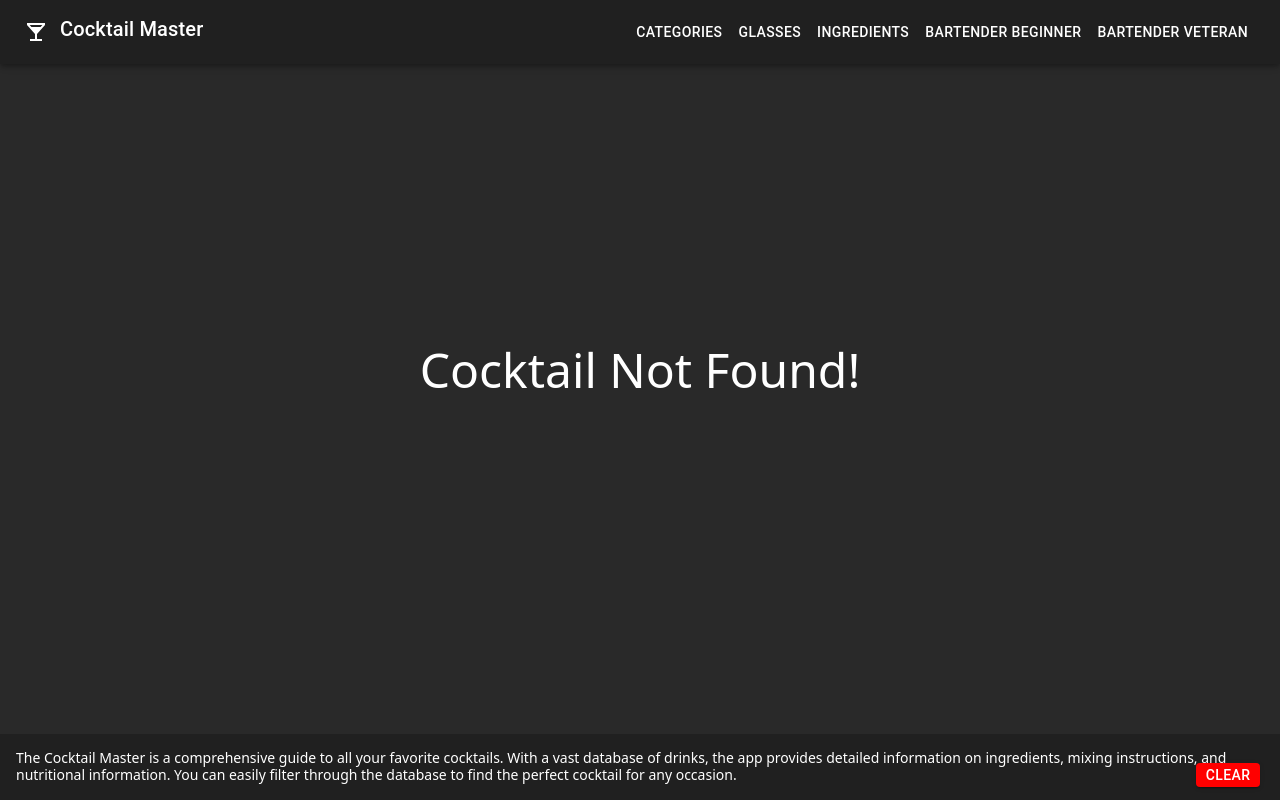
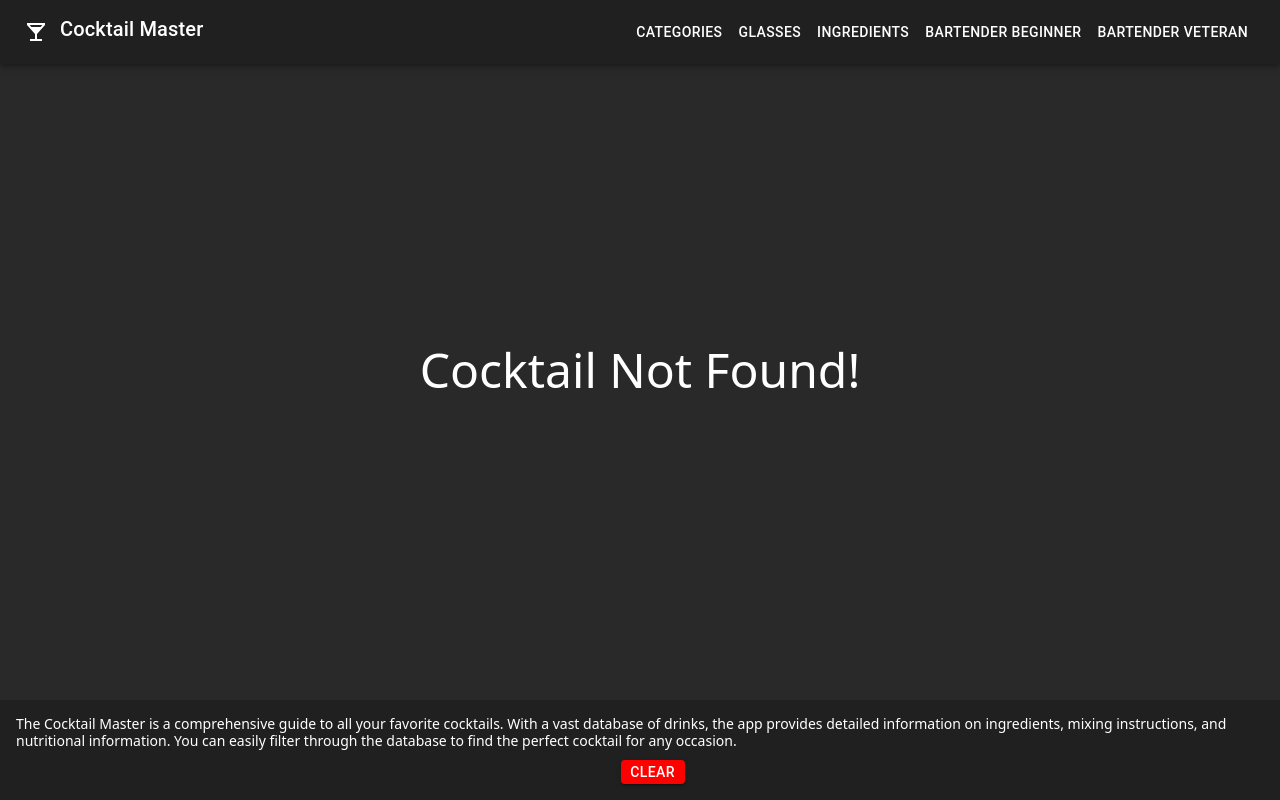
Before and after one commit to jahac00/Praksa_Lilly021-main-master-master-master-master-master, a React (Create React App) app: page /cocktail-not-found in a window 1280 px wide. Built offline with nearby package versions, Linux system fonts and the light colour scheme.

Commit message:
Update: More Css

```diff
--- a/src/components/DataGridTable.js
+++ b/src/components/DataGridTable.js
@@ -56,7 +56,7 @@ function DataGridTable({ endpoint }) {
             : key === "strIngredient1"
             ? "Ingredients"
             : key,
-        width: 150,
+        width: 250,
       }))
     : [];
 
--- a/src/components/Footer.js
+++ b/src/components/Footer.js
@@ -5,14 +5,16 @@ function Footer() {
   return (
     <div>
       <div className={styles.footer}>
+        <div className={styles.footerContent}>
           <h1>
             The Cocktail Master is a comprehensive guide to all your favorite
             cocktails. With a vast database of drinks, the app provides detailed
             information on ingredients, mixing instructions, and nutritional
             information. You can easily filter through the database to find the
             perfect cocktail for any occasion.
-        <ClearLocalStorageButton/>
           </h1>
+          <ClearLocalStorageButton />
+        </div>
       </div>
     </div>
   );
--- a/src/css/dataGridTable.module.css
+++ b/src/css/dataGridTable.module.css
@@ -1,7 +1,7 @@
 .data-grid-container {
     margin-left: 20px;
     margin-right: 20px;
-    margin-bottom: 20px;
+    margin-bottom: 110px;
     margin-top: 20px;
     background-color: rgb(54, 54, 54);
     color:white !important;
--- a/src/css/footer.module.css
+++ b/src/css/footer.module.css
@@ -1,10 +1,3 @@
-body {
-  margin: 0;
-  padding: 0;
-  min-height: 100vh;
-  position: relative;
-}
-
 .footer {
   position: fixed;
   bottom: 0;
@@ -15,7 +8,9 @@ body {
   padding: 16px;
   text-align: center;
   z-index: 999 !important;
-    /* add a high z-index value to ensure the footer appears on top */
+  display: flex;
+  flex-direction: column;
+  flex-wrap: wrap;
 }
 
 .footer h1 {
@@ -23,17 +18,21 @@ body {
   margin: 0;
   text-align: left;
   font-weight: 400;
+  flex-basis: 100%;
 }
 
-.content {
-  margin-top: 80px !important;
-  margin-bottom: 100px !important;
+.footerContent {
+  display: flex;
+  justify-content: center;
+  flex-wrap: wrap;
+  align-items: center;
 }
 
 .clearLocalStorageButton {
-  position: fixed;
-  bottom: 13px;
-  right: 20px;
+  display: flex;
+  align-items: center;
+  margin-top: 10px;
+  transition: transform 0.3s ease;
   font-size: 12px;
   margin-left: 25px;
 }
@@ -46,29 +45,23 @@ body {
   padding: 0 12px;
 }
 
-.clearLocalStorageButton:hover{
-  animation: animate 0.2s;
+.clearLocalStorageButton button:active {
+  transform: rotateY(360deg);
+  animation: flip 1.2s ease;
 }
 
-@keyframes animate{
-  0%{
-      transform: rotate(0deg) translateX(0px);
+.clearLocalStorageButton:hover {
+  animation: animate 0.4s;
+}
 
+@keyframes flip {
+  0% {
+    transform: rotateY(0deg);
   }
-  25%{
-      transform: rotate(-10deg) translateX(-10px);
-
+  50% {
+    transform: rotateY(720deg);
   }
-  50%{
-      transform: rotate(0deg) translateX(0px);
-
-  }
-  75%{
-      transform: rotate(10deg) translateX(10px);
-
-  }
-  100%{
-      transform: rotate(0deg) translateX(0px);
-
+  100% {
+    transform: rotateY(1080deg);
   }
 }
--- a/src/css/searchListItems.module.css
+++ b/src/css/searchListItems.module.css
@@ -1,6 +1,6 @@
 .cocktail-list {
   padding: 10px;
-  margin-bottom: 60px !important;
+  margin-bottom: 80px !important;
     /* add margin to create space below last list item */
 }
 
```
Lines whose indentation alone changed are shown as unchanged.
